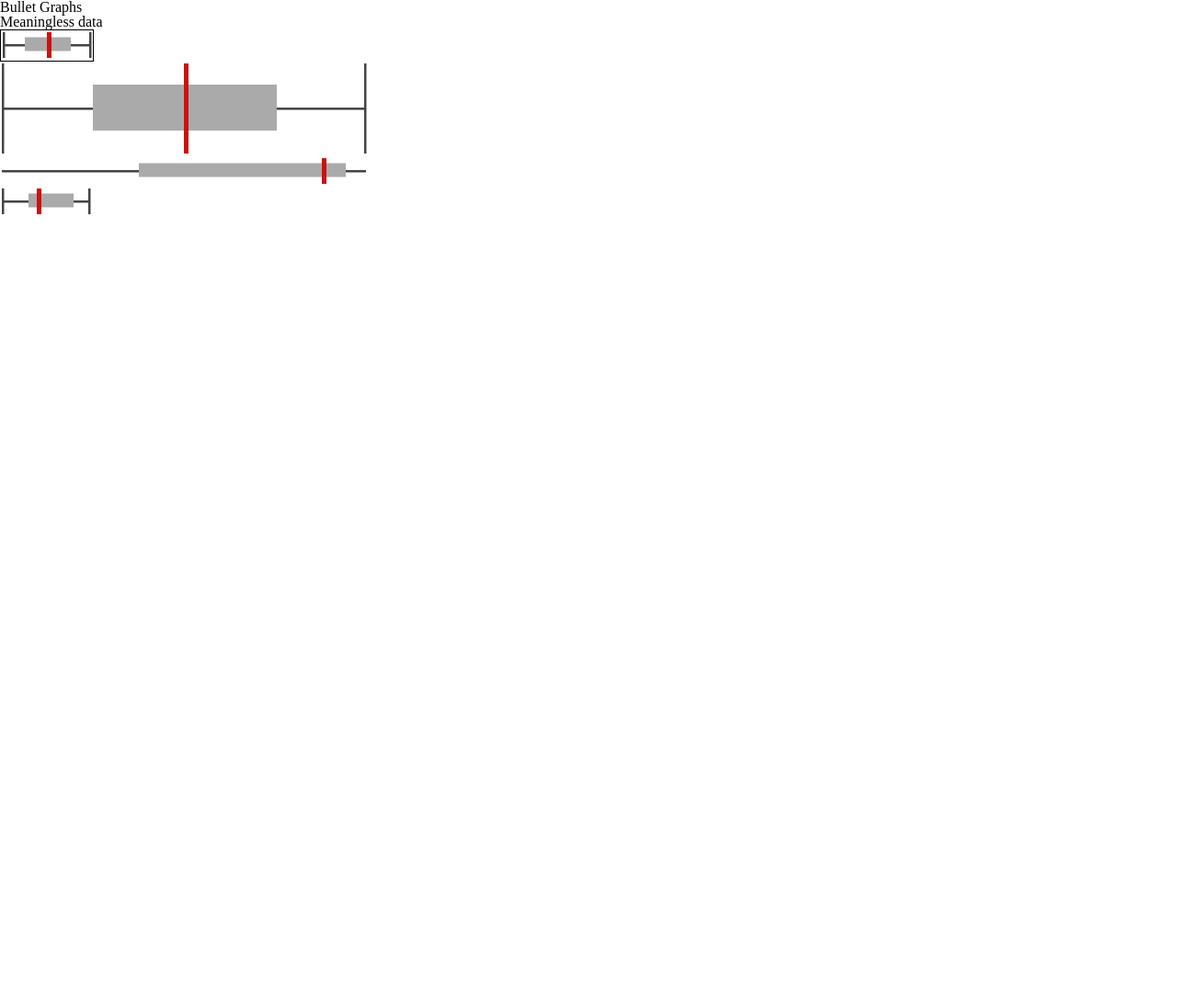
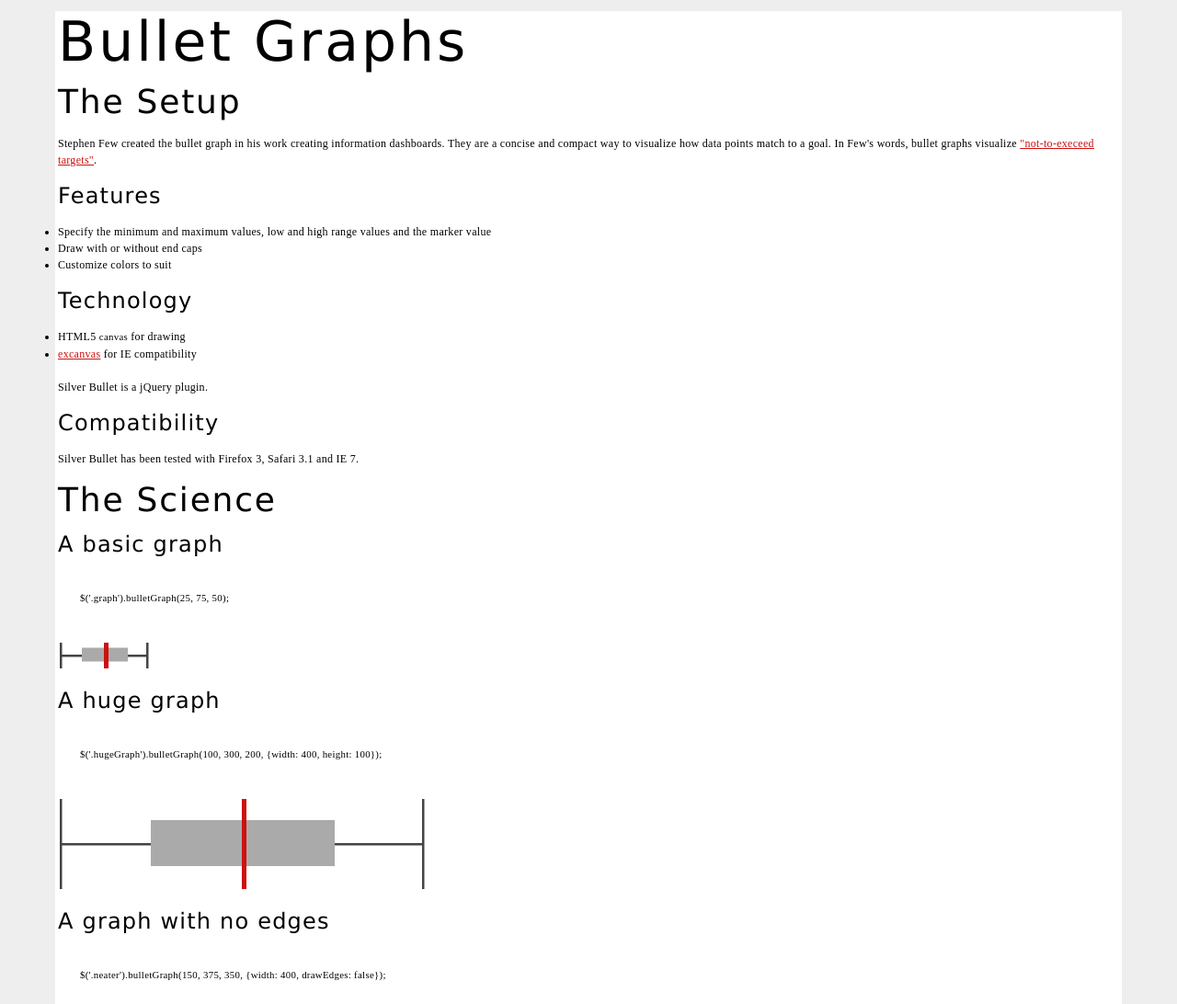
Before and after one commit to therealadam/silver-bullet, a plain HTML site: page index.html in a window 1280 px wide. Shown: the top 1092 px of the page at 92% size. Before the commit the page ends 800 px from the top, so only its background shows below. Drawn offline with Linux system fonts and the light colour scheme.

Commit message:
Moved reset stylesheet into HTML, started filling out example/information bits. Lots of CSS designin'.

```diff
--- a/em_reset.css
+++ /dev/null
@@ -1,46 +0,0 @@
-html, body, div, span, applet, object, iframe,
-h1, h2, h3, h4, h5, h6, p, blockquote, pre,
-a, abbr, acronym, address, big, cite, code,
-del, dfn, em, font, img, ins, kbd, q, s, samp,
-small, strike, strong, sub, sup, tt, var,
-dl, dt, dd, ol, ul, li,
-fieldset, form, label, legend,
-table, caption, tbody, tfoot, thead, tr, th, td {
-	margin: 0;
-	padding: 0;
-	border: 0;
-	outline: 0;
-	font-weight: inherit;
-	font-style: inherit;
-	font-size: 100%;
-	font-family: inherit;
-	vertical-align: baseline;
-}
-/* remember to define focus styles! */
-:focus {
-	outline: 0;
-}
-body {
-	line-height: 1;
-	color: black;
-	background: white;
-}
-ol, ul {
-	list-style: none;
-}
-/* tables still need 'cellspacing="0"' in the markup */
-table {
-	border-collapse: separate;
-	border-spacing: 0;
-}
-caption, th, td {
-	text-align: left;
-	font-weight: normal;
-}
-blockquote:before, blockquote:after,
-q:before, q:after {
-	content: "";
-}
-blockquote, q {
-	quotes: "" "";
-}
--- a/index.html
+++ b/index.html
@@ -4,12 +4,139 @@
   <head>
     <meta http-equiv="Content-type" content="text/html; charset=utf-8">
 
-    <link rel="stylesheet" href="/em_reset.css" type="text/css" media="screen" charset="utf-8">
+    <style type="text/css" media="screen">
+      /*
+       * Eric Meyer reset
+       * http://meyerweb.com/eric/thoughts/2007/05/01/reset-reloaded/
+       */
+      html, body, div, span, applet, object, iframe,
+      h1, h2, h3, h4, h5, h6, p, blockquote, pre,
+      a, abbr, acronym, address, big, cite, code,
+      del, dfn, em, font, img, ins, kbd, q, s, samp,
+      small, strike, strong, sub, sup, tt, var,
+      dl, dt, dd, ol, ul, li,
+      fieldset, form, label, legend,
+      table, caption, tbody, tfoot, thead, tr, th, td {
+      	margin: 0;
+      	padding: 0;
+      	border: 0;
+      	outline: 0;
+      	font-weight: inherit;
+      	font-style: inherit;
+      	font-size: 100%;
+      	font-family: inherit;
+      	vertical-align: baseline;
+      }
+      /* remember to define focus styles! */
+      :focus {
+      	outline: 0;
+      }
+      body {
+      	line-height: 1;
+      	color: black;
+      	background: white;
+      }
+      ol, ul {
+      	list-style: none;
+      }
+      /* tables still need 'cellspacing="0"' in the markup */
+      table {
+      	border-collapse: separate;
+      	border-spacing: 0;
+      }
+      caption, th, td {
+      	text-align: left;
+      	font-weight: normal;
+      }
+      blockquote:before, blockquote:after,
+      q:before, q:after {
+      	content: "";
+      }
+      blockquote, q {
+      	quotes: "" "";
+      }
+    </style>
 
     <style type="text/css" media="screen">
-      .graph {
-        border: 1px solid #000;
-        width: 100px;
+      /* The Silver Bullet */
+      /* TODO: fix the leading */
+      html {
+        font-family: Helvetica Arial sans-serif;
+        font-size: 75%;
+        background-color: #eee;
+      }
+
+      /*
+       * Maybe use html>body per
+       * http://24ways.org/2006/compose-to-a-vertical-rhythm
+       */
+      body {
+        font-size: 12px;
+        margin: 1em 5em 1em 5em;
+        padding: 0.25em;
+        letter-spacing: 0.025em;
+        background-color: #fff;
+      }
+
+      h1, h2, h3 {
+        font-family: Futura, Verdana, serif;
+        letter-spacing: 0.05em;
+      }
+
+      h1 {
+        font-size: 5em;
+        line-height: 1em;
+        margin-bottom: 0.3em;
+      }
+
+      h2 {
+        font-size: 3em;
+        line-height: 1em;
+        margin-bottom: 0.5em;
+      }
+
+      h3 {
+        font-size: 2em;
+        line-height: 1em;
+        margin-bottom: 0.75em;
+      }
+
+      p, div, ul {
+        margin-top: 1.5em;
+        margin-bottom: 1.5em;
+        line-height: 1.5em;
+      }
+
+      code {
+        font-family: Inconsolata, "Bitstream Vera Sans Mono", fixed;
+        font-size: 0.9em;
+        line-height: 1.6667;
+        margin-bottom: 1.6667;
+      }
+
+      abbr, acronym {
+        font-variant: small-caps;
+      }
+
+      li {
+        list-style-type: disc;
+      }
+
+      a {
+        color: #c11;
+      }
+
+      a:focus {
+        outline: 1px;
+      }
+
+      a:visited {
+        color: #a99;
+      }
+
+      #footer {
+        text-align: center;
+        text-transform: uppercase;
       }
     </style>
 
@@ -17,21 +144,81 @@
     <script src="/excanvas.js" type="text/javascript" charset="utf-8"></script>
     <script src="/bullet_graph.js" type="text/javascript" charset="utf-8"></script>
 
-    <title>Bullet Graphs</title>
+    <title>Silver Bullet - nice JS Bullet Graphs</title>
 
   </head>
 
   <body>
     <h1>Bullet Graphs</h1>
 
-    <div class="data">
-      Meaningless data
+    <h2>The Setup</h2>
 
+    <div id="description">
+      <p>
+        Stephen Few created the bullet graph in his work creating information dashboards. They are a concise and compact way to visualize how data points match to a goal. In Few's words, bullet graphs visualize <a href="http://www.perceptualedge.com/blog/?p=217" title="Visual Business Intelligence - Bullet Graphs for Not-to-Exceed Targets">&quot;not-to-execeed targets&quot;</a>.
+      </p>
+
+      <h3>Features</h3>
+
+      <ul>
+        <li>Specify the minimum and maximum values, low and high range values and the marker value</li>
+        <li>Draw with or without end caps</li>
+        <li>Customize colors to suit</li>
+      </ul>
+
+      <h3>Technology</h3>
+
+      <ul>
+        <li><acronym>HTML5</acronym> <code>canvas</code> for drawing</li>
+        <li><a href="http://excanvas.sourceforge.net/" title="ExplorerCanvas">excanvas</a> for IE compatibility</li>
+      </ul>
+
+      <p>
+        Silver Bullet is a jQuery plugin.
+      </p>
+
+      <h3>Compatibility</h3>
+
+      <p>
+        Silver Bullet has been tested with Firefox 3, Safari 3.1 and IE 7.
+      </p>
+
+    </div>
+
+    <h2>The Science</h2>
+
+    <div id="examples">
+
+      <h3>A basic graph</h3>
+      <pre><code>
+        $('.graph').bulletGraph(25, 75, 50);
+      </code></pre>
       <div class="graph"></div>
+
+      <h3>A huge graph</h3>
+      <pre><code>
+        $('.hugeGraph').bulletGraph(100, 300, 200, {width: 400, height: 100});
+      </code></pre>
       <div class="hugeGraph"></div>
+
+      <h3>A graph with no edges</h3>
+      <pre><code>
+        $('.neater').bulletGraph(150, 375, 350, {width: 400, drawEdges: false});
+      </code></pre>
       <div class="neater"></div>
 
-      <div class="example">
+      <h3>Specifying a graph with <abbr>POSH</abbr></h3>
+      <pre><code>
+        $('.posh').each(function() {
+          var el = $(this);
+          el.bulletGraph(el.children('.graph-low').text(),
+                         el.children('.graph-high').text(),
+                         el.children('.graph-marker').text(),
+                         {width: el.children('.graph-max').text()});
+          el.children().empty('span');
+        });
+      </code></pre>
+      <div class="posh">
         <span class="graph-min">0</span>
         <span class="graph-max">100</span>
         <span class="graph-low">30</span>
@@ -41,5 +228,18 @@
 
     </div>
 
+    <h2>Executive Summary</h2>
+
+    <ul>
+      <li>Bullet Graphs are a good information visualization tool</li>
+      <li>Silver Bullet makes creating bullet graphs on the web easy</li>
+      <li>Adam Keys built it</li>
+      <li>Have an awesome day!</li>
+    </ul>
+
+    <p id="footer">
+      &copy; 2008 <a href="http://therealadam.com/" title="The Real Adam &#8211; The cult of Adam Keys">Adam Keys</a>
+    </p>
+
   </body>
 </html>
```
